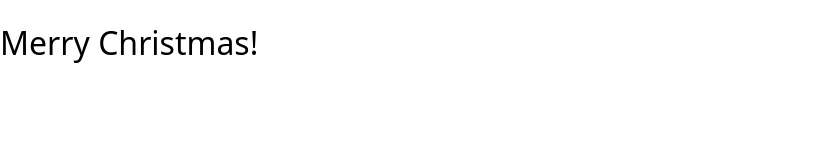
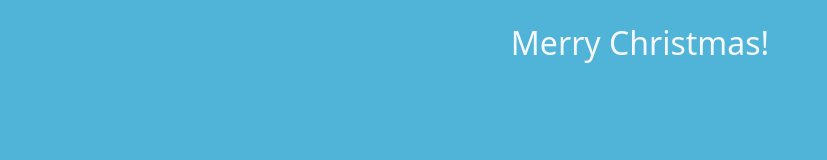
Before and after one commit to MiriamBautistaAlvarez/AnimacionDinamicaG5, a plain HTML site: page modelSnoopy/index.html in a window 1280 px wide. Shown: the whole page, without its empty margins (0-827 px from the left). Drawn offline with Linux system fonts and the light colour scheme; some packages are replaced by stand-ins of ours; a script that the page names is missing; a web font is replaced by a local one.

Commit message:
Update index.html

```diff
--- a/modelSnoopy/index.html
+++ b/modelSnoopy/index.html
@@ -14,6 +14,11 @@
         font-family: "Agbalumo", system-ui;
         font-weight: 400;
         font-style: normal;
+        text-align: center;
+        color: #F6F7FB;
+      }
+      body{
+        background-color: #50B4D8;
       }
     </style>
   </head>
```
